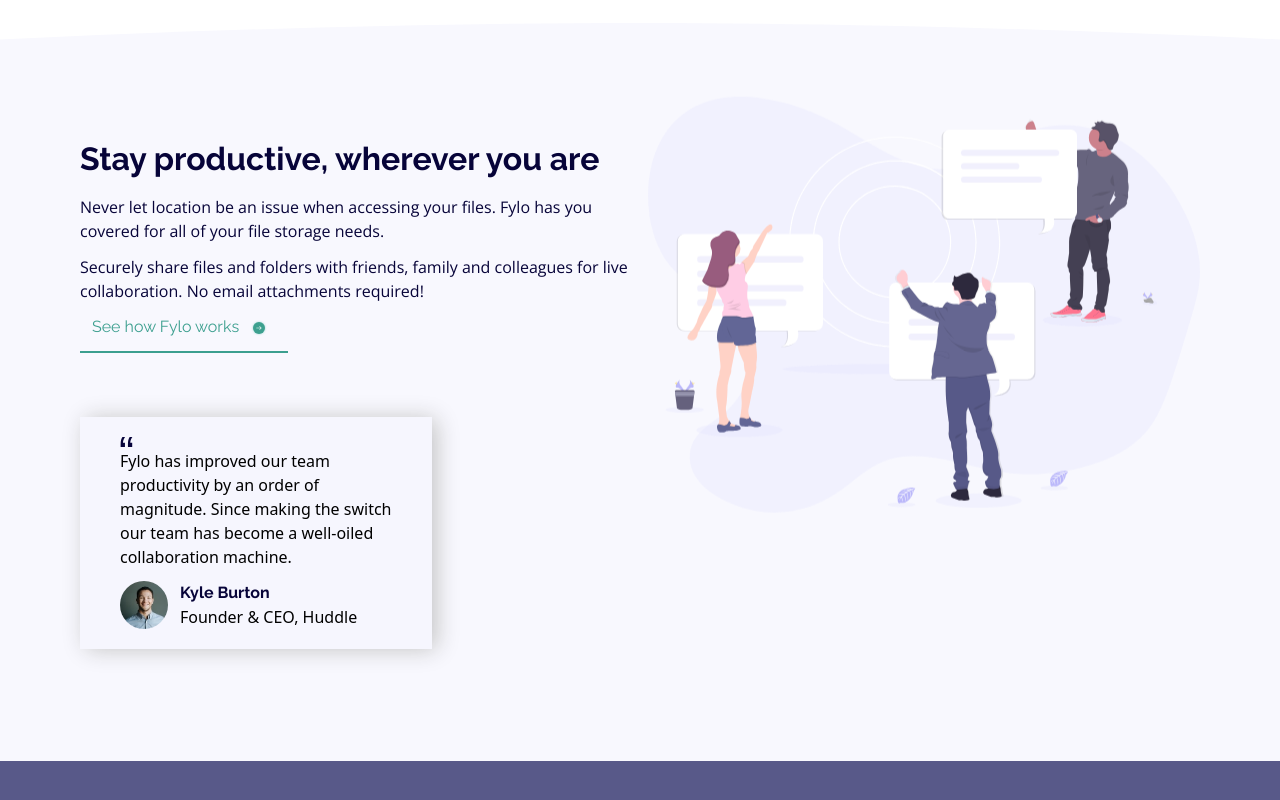
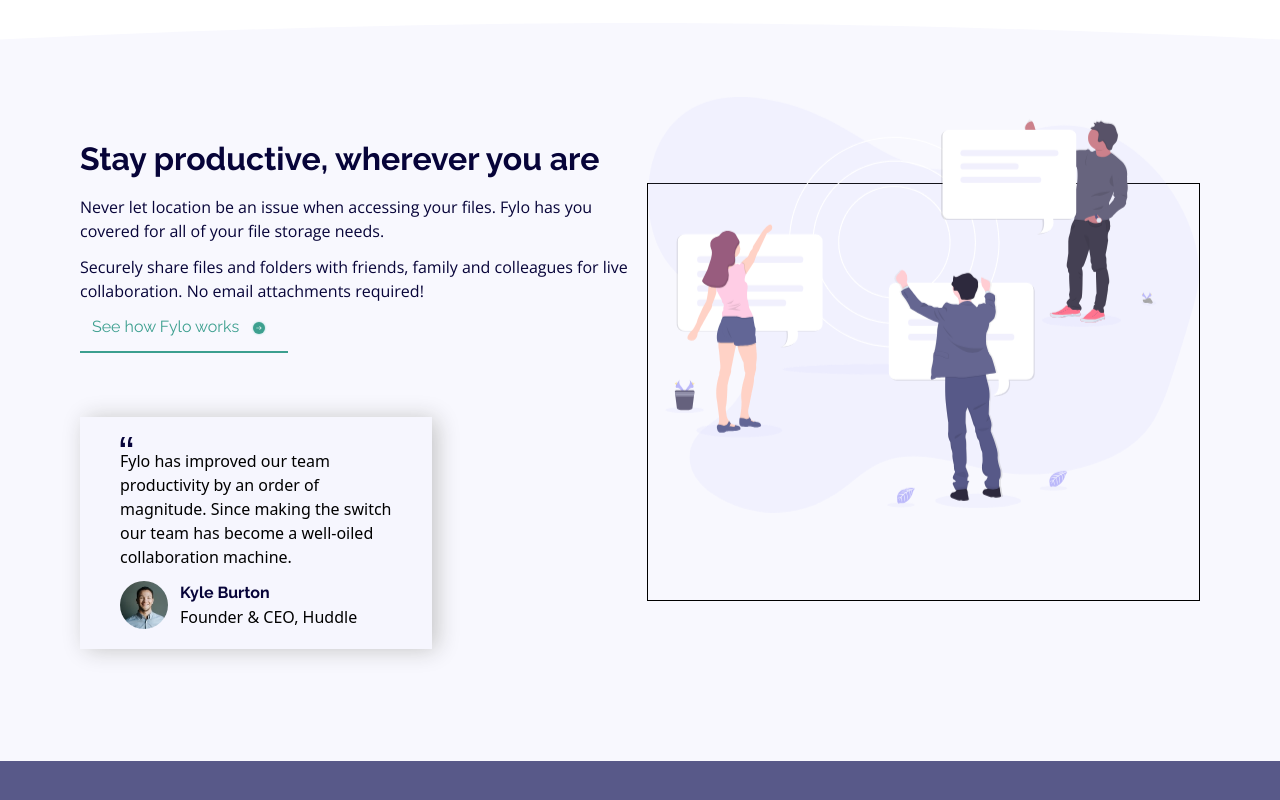
Before and after one commit to primado/flyo-landing-page, a website: page index.html in a window 1280 px wide. Shown: the part 680-1480 px from the top of the page. Drawn offline with nearby package versions, Linux system fonts and the light colour scheme.

```diff
--- a/index.html
+++ b/index.html
@@ -88,7 +88,7 @@
                 </div>
             </div>
 
-            <div class="image">
+            <div class="image border">
                 <img class="w-[38.9em] animate-bounce sm:w-[34em] md-810:w-[30em] sm-428:w-[35em] "  src="./images/illustration-2.svg" alt="illustration">
             </div>
         </div>
```
Also changed, not shown: dist/output.css.
